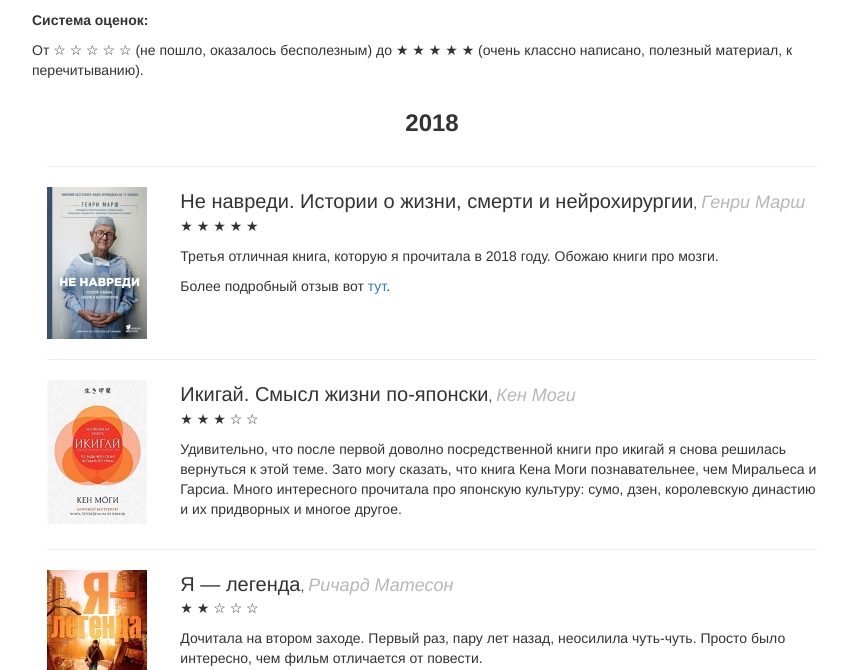
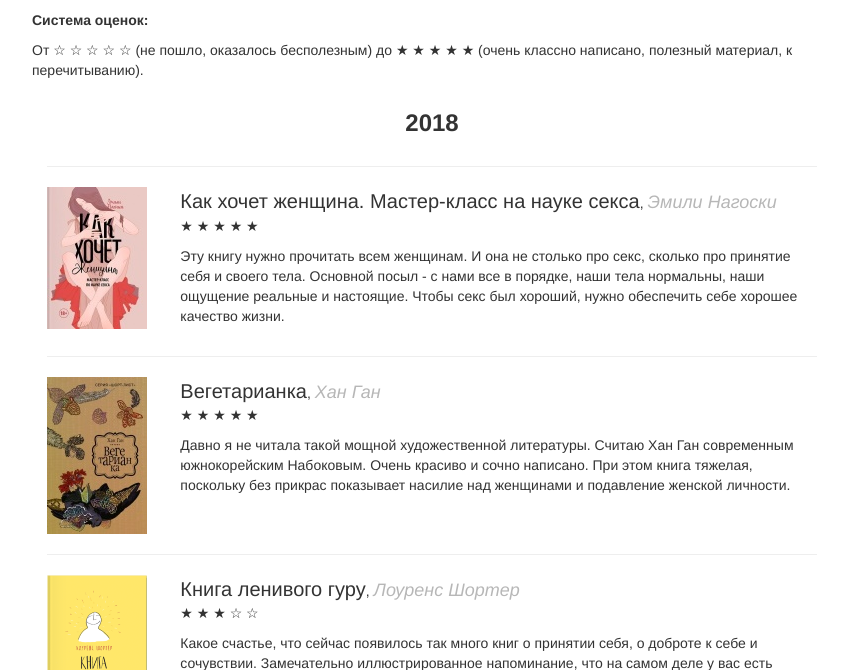
Before and after one commit to 5car11et/bookshelf, a plain HTML site: page index.html in a window 1280 px wide. Shown: the part 130-800 px from the top of the page, without its empty margins (208-1056 px from the left). Drawn offline with nearby package versions, Linux system fonts and the light colour scheme.

Commit message:
Добавлены три прочитанные в июле книги

```diff
--- a/index.html
+++ b/index.html
@@ -53,6 +53,42 @@
         <h3><b>2018</b></h3>
       </div>
 <hr>
+<!--#17-->
+      <div class="row">
+        <div class="hidden-xs col-sm-2 col-md-2 col-lg-2">
+          <img src="img/nagoski.jpg" alt="Как хочет женщина">
+        </div>
+        <div class="col-xs-12 col-sm-10 col-md-10 col-lg-10">
+          <span class="booktitle">Как хочет женщина. Мастер-класс на науке секса</span>, <span class=author>Эмили Нагоски</span>
+          <p>&#9733; &#9733; &#9733; &#9733; &#9733;<p>
+          <p>Эту книгу нужно прочитать всем женщинам. И она не столько про секс, сколько про принятие себя и своего тела. Основной посыл - с нами все в порядке, наши тела нормальны, наши ощущение реальные и настоящие. Чтобы секс был хороший, нужно обеспечить себе хорошее качество жизни.</p>
+      </div>
+      </div>
+      <hr>
+<!--#16-->
+      <div class="row">
+        <div class="hidden-xs col-sm-2 col-md-2 col-lg-2">
+          <img src="img/vegetarianka.jpg" alt="Вегетарианка">
+        </div>
+        <div class="col-xs-12 col-sm-10 col-md-10 col-lg-10">
+          <span class="booktitle">Вегетарианка</span>, <span class=author>Хан Ган</span>
+          <p>&#9733; &#9733; &#9733; &#9733; &#9733;<p>
+          <p>Давно я не читала такой мощной художественной литературы. Считаю Хан Ган современным южнокорейским Набоковым. Очень красиво и сочно написано. При этом книга тяжелая, поскольку без прикрас показывает насилие над женщинами и подавление женской личности.</p>
+      </div>
+      </div>
+      <hr>
+<!--#15-->
+      <div class="row">
+        <div class="hidden-xs col-sm-2 col-md-2 col-lg-2">
+          <img src="img/lazy_guru.png" alt="Книга ленивого гуру">
+        </div>
+        <div class="col-xs-12 col-sm-10 col-md-10 col-lg-10">
+          <span class="booktitle">Книга ленивого гуру</span>, <span class=author>Лоуренс Шортер</span>
+          <p>&#9733; &#9733; &#9733; &#9734; &#9734;<p>
+          <p>Какое счастье, что сейчас появилось так много книг о принятии себя, о доброте к себе и сочувствии. Замечательно иллюстрированное напоминание, что на самом деле у вас есть только вы! Поэтому так важно заботиться о себе.</p>
+      </div>
+      </div>
+      <hr>
 <!--#14-->
       <div class="row">
         <div class="hidden-xs col-sm-2 col-md-2 col-lg-2">
```
